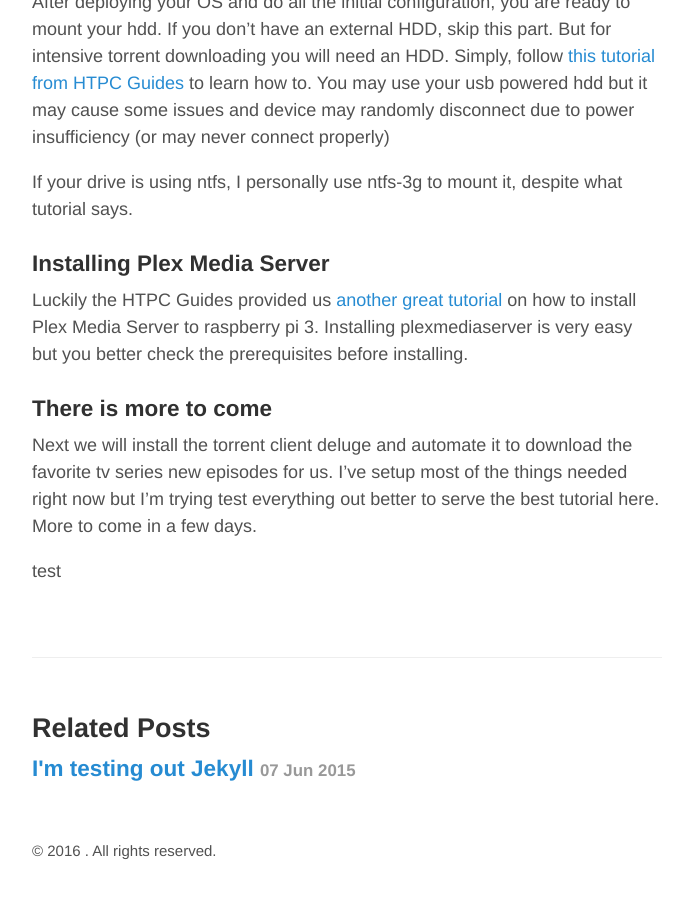
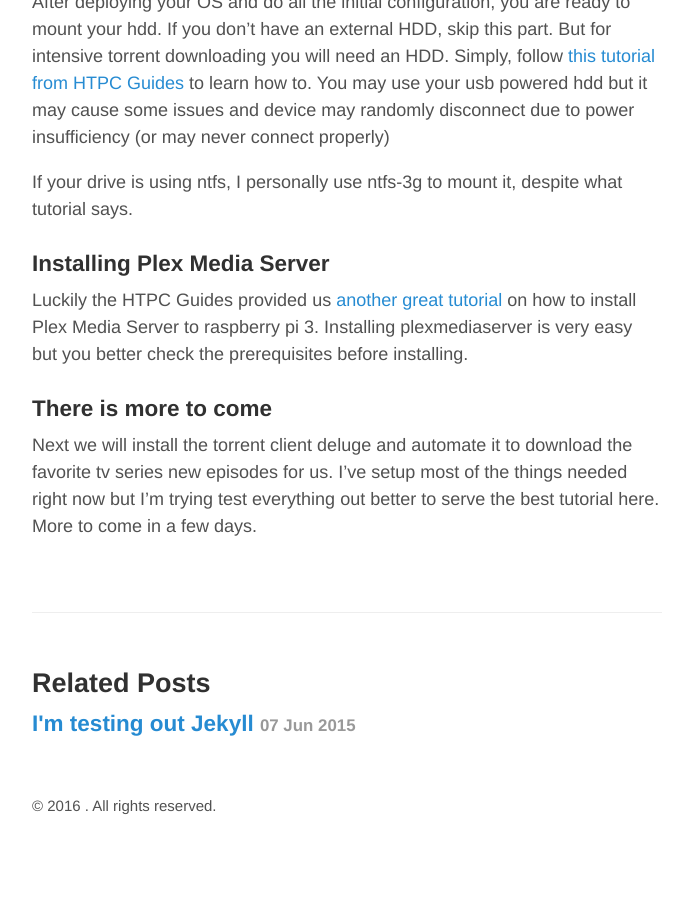
Before and after one commit to ernyldrm/ernyldrm.github.io, a Jekyll site: the page built from _posts/2015-10-08-home-media-server-with-raspberry-pi.md, in a window 1280 px wide and 900 px high, scrolled down 1570 px. Shown: the whole window, without its empty margins (293-986 px from the left). Built offline with Jekyll 4.4.1, drawn with Linux system fonts in a browser that asks for light colours; comment, search, counter and statistics services are not loaded; after the commit the page ends 2425 px from its top, so only the background shows below that.

Commit message:
changed highlighter

```diff
--- a/_config.yml
+++ b/_config.yml
@@ -1,5 +1,5 @@
 #Dependencies
-pygments: true
+highlighter: rouge
 
 # Permalinks
 #
--- a/_posts/2015-10-08-home-media-server-with-raspberry-pi.md
+++ b/_posts/2015-10-08-home-media-server-with-raspberry-pi.md
@@ -49,5 +49,3 @@
 
 Next we will install the torrent client deluge and automate it to download the favorite tv series new episodes for us.
 I've setup most of the things needed right now but I'm trying test everything out better to serve the best tutorial here. More to come in a few days.
-
-test
```
